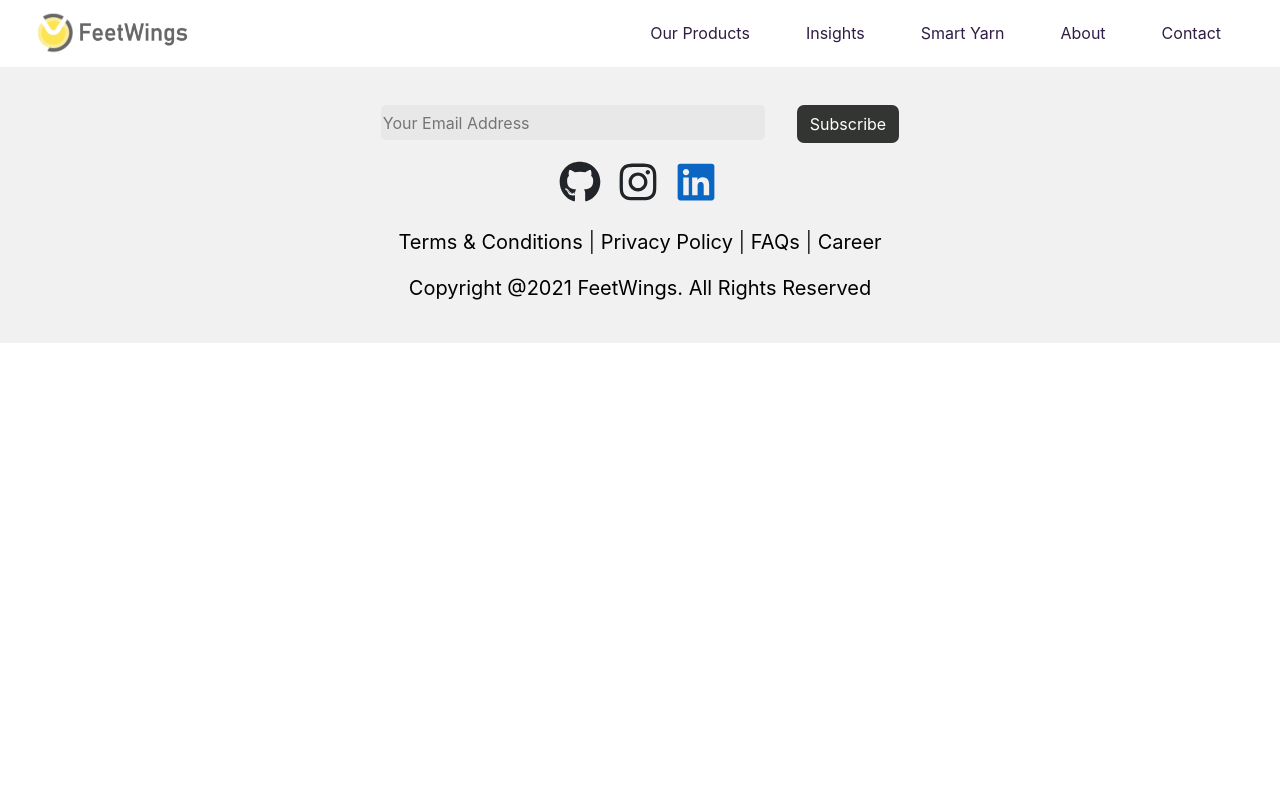
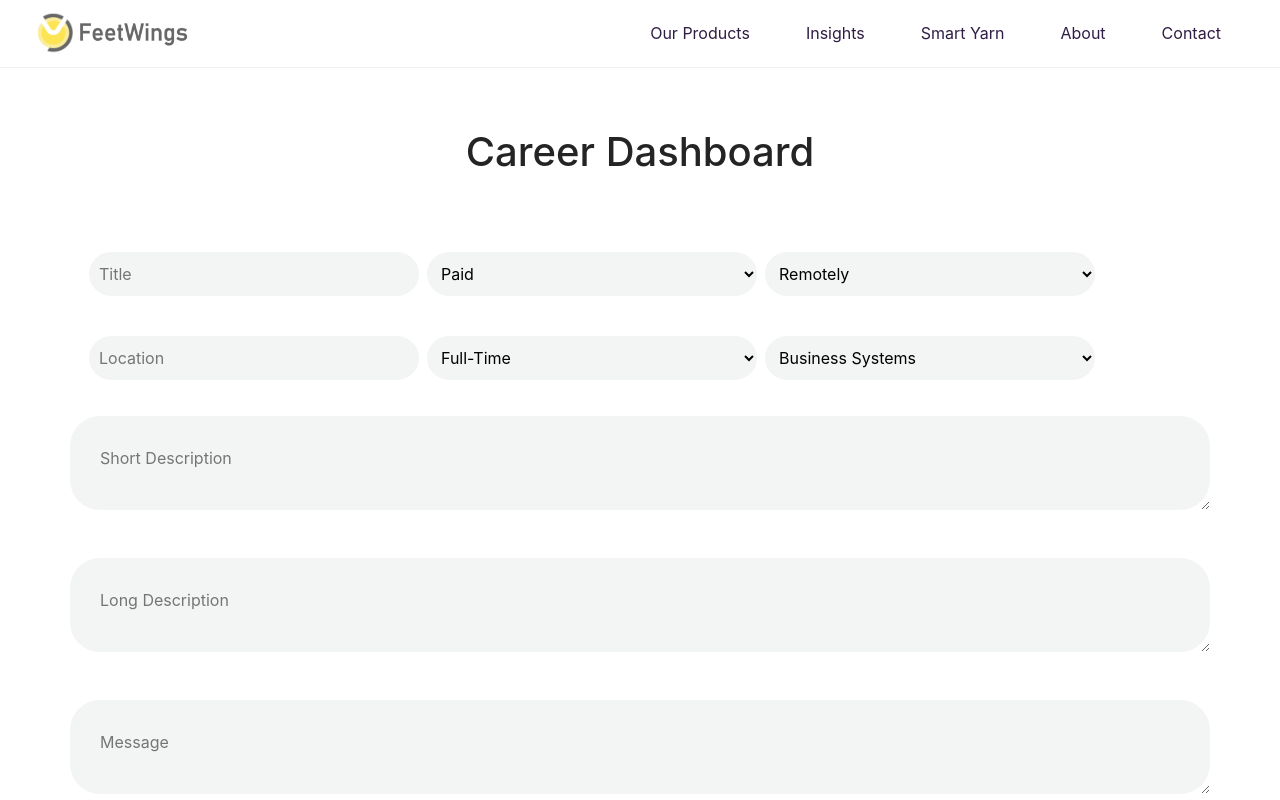
Before and after one commit to soumali28/feetwings.github.io, a React (Create React App) app: page /career in a window 1280 px wide. Shown: the top 800 px of the page. Built offline with nearby package versions, Linux system fonts and the light colour scheme.

Commit message:
career page

```diff
--- a/public/style.css
+++ b/public/style.css
@@ -3345,9 +3345,9 @@ App Landing CSS
   background: #f3f4f4;
   border-radius: 30px;
   border: 0px;
-  margin-bottom: 12px;
-  width: 630px;
+  margin-bottom: 16px;
   height: 94px;
+  padding: 30px;
 }
 .button {
   background: #000000;
@@ -3356,3 +3356,13 @@ App Landing CSS
   border: 0px;
   padding: 6px 12px 6px 12px;
 }
+.shree{
+  background: #f3f4f4;
+  border-radius: 30px;
+  border: 0px;
+  margin-bottom: 16px;
+  width: 330px;
+  height: 44px;
+  padding: 10px;
+  margin: 4px;
+}
--- /dev/null
+++ b/src/components/AddCareer.jsx
@@ -0,0 +1,69 @@
+import React from "react";
+
+function AddCareer() {
+  return (
+    <div>
+      <div
+        class="align-items-center"
+        style={{ display: "flex", flexDirection: "column",marginTop:"8rem" }}
+      >
+        <h1>Career Dashboard</h1>
+        <form class="container" action="#" method="POST" style={{flexDirection:"row",marginTop:"4rem"}}>
+          <input
+            type="text"
+            name="title"
+            id="title"
+            autoComplete="given-name"
+            required
+            class="shree"
+            placeholder="Title"
+          />
+          <select name="payment" id="payment" required class="shree" >
+            <option value="">Paid</option>
+            <option value="">Gratis</option>
+          </select>
+          <select name="remote" id="remote" required class="shree">
+            <option value="">Remotely</option>
+            <option value="">Office</option>
+          </select>
+        </form>
+        <form class="container" action="#" method="POST" style={{flexDirection:"row",marginTop:"2rem"}}>
+          <input
+            type="text"
+            name="location"
+            id="location"
+            autoComplete="given-name"
+            required
+            class="shree"
+            placeholder="Location"
+          />
+          <select name="job" id="job" required class="shree">
+            <option value="">Full-Time</option>
+            <option value="">Intern</option>
+          </select>
+          <select name="jobsection" id="jobsection" required class="shree">
+            <option value="">Business Systems</option>
+            <option value="">Design</option>
+            <option value="">Engineering</option>
+            <option value="">Finance</option>
+            <option value="">Human Resources</option>
+            <option value="">Legal</option>
+            <option value="">Marketing</option>
+            <option value="">Operations</option>
+          </select>
+        </form>
+        <textarea
+          id="message"
+          name="Short Description"
+          class="container"
+          style={{marginTop:"2rem"}}
+          placeholder="Short Description"
+        ></textarea>
+        <textarea id="message" placeholder="Long Description" name="Long Description" class="container" style={{marginTop:"2rem"}}></textarea>
+        <textarea id="message" placeholder="Message" name="message" class="container" style={{marginTop:"2rem"}}></textarea>
+      </div>
+    </div>
+  );
+}
+
+export default AddCareer;
--- a/src/pages/Career.jsx
+++ b/src/pages/Career.jsx
@@ -2,15 +2,18 @@ import React from 'react'
 import Navbar from '../components/navbar';
 import Subscribe from '../components/Subscribe';
 import Footer from "../components/footer";
+import AddCareer from '../components/AddCareer';
 
 function Career() {
   return (
-    <div>
+    <section>
+
       <Navbar/>
+        <AddCareer/>
+     <Subscribe/>
+     <Footer/>
 
-      <Subscribe/>
-      <Footer/>
-    </div>
+    </section>
   )
 }
 
```
Also changed, not shown: src/components/DisplayCareer.jsx (added).
